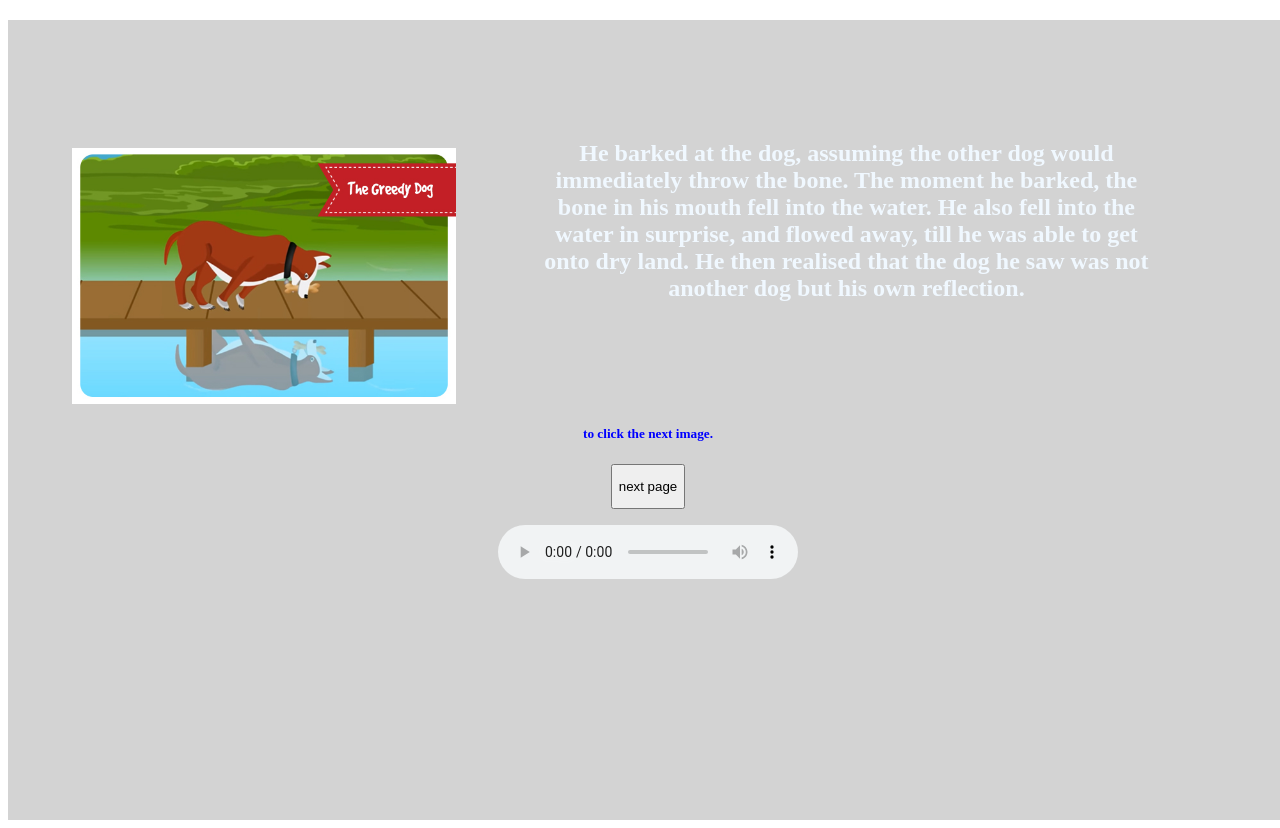
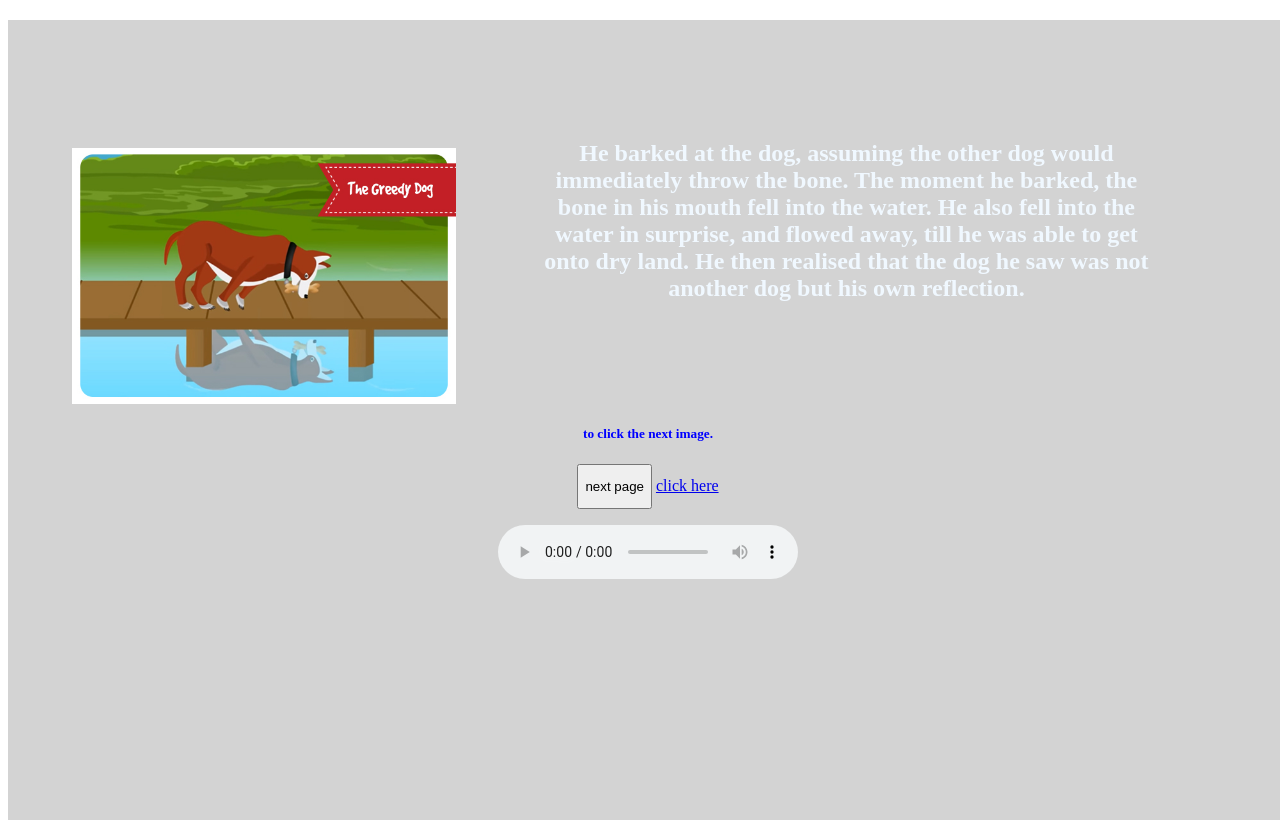
Before and after one commit to Kiranjanardan/story1, a plain HTML site: page side3.html in a window 1280 px wide. Drawn offline with Linux system fonts and the light colour scheme.

Commit message:
Update side3.html

```diff
--- a/side3.html
+++ b/side3.html
@@ -22,6 +22,7 @@
 <h5>to click the next image.</h5>
 <form action="/side4.html">
     <input type="submit" value="next page"  style="padding-top:1%;padding-bottom:1%;">
+    <a href="side4.html">click here</a>
 </form>
 <p id="img"></p>
 
```
